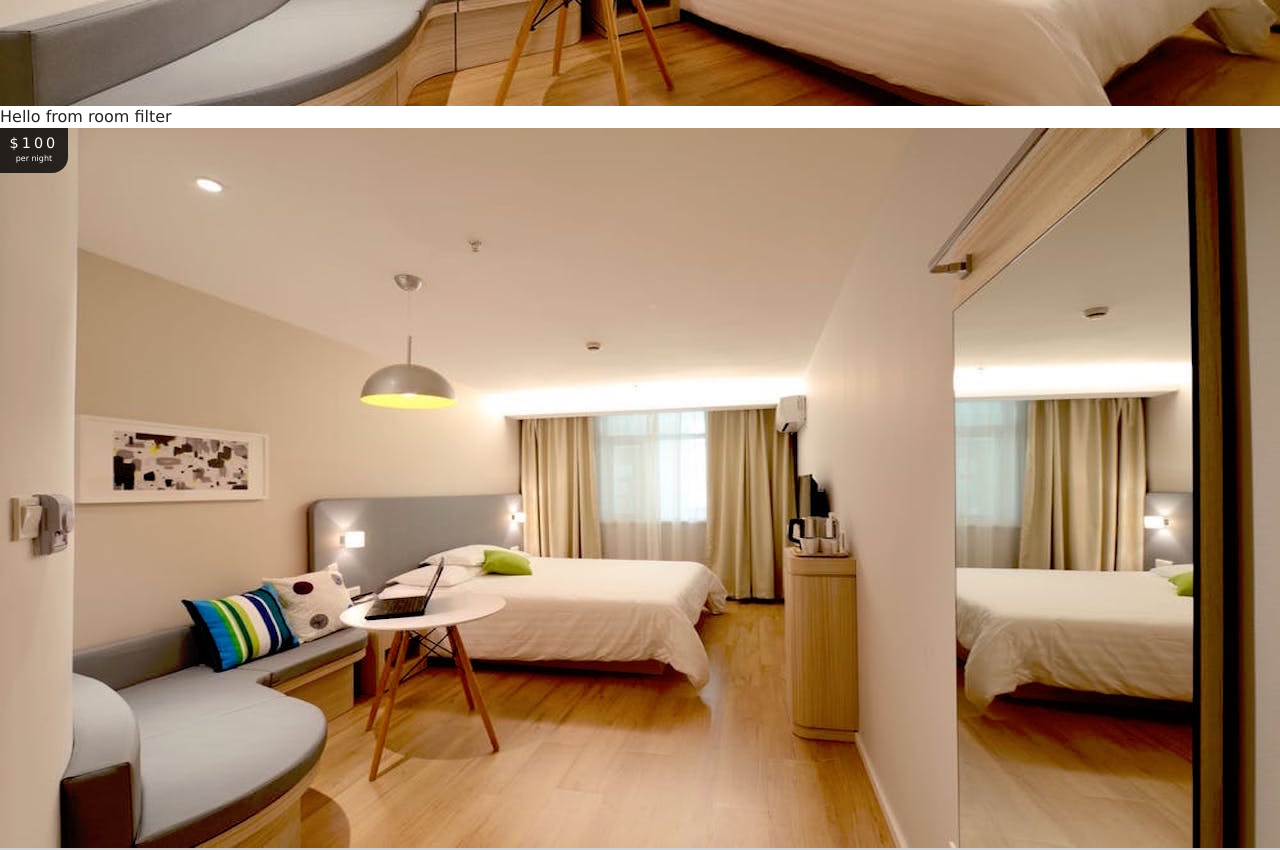
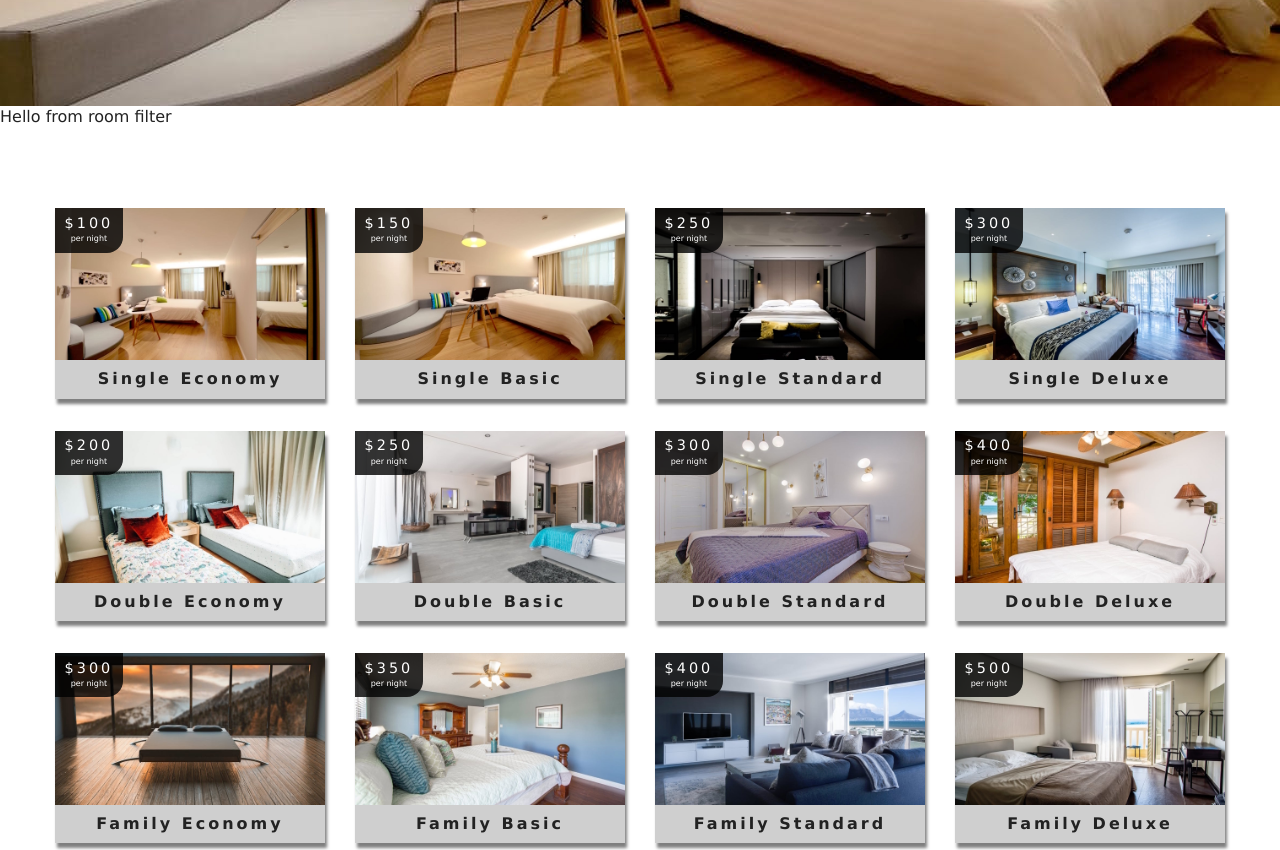
Before and after one commit to ibrahem50/Hotel-Reservation-info, a React (Create React App) app: page /rooms in a window 1280 px wide. Shown: the part 440-1290 px from the top of the page. Built offline with nearby package versions, Linux system fonts and the light colour scheme.

Commit message:
added styles for RoomList

```diff
--- a/src/index.css
+++ b/src/index.css
@@ -532,3 +532,35 @@ h6 {
 
 
 /* end of single room*/
+
+
+/* roomlist */
+
+.roomslist {
+    padding: 5rem 0;
+}
+
+.roomslist-center {
+    width: 80vw;
+    margin: 0 auto;
+    display: grid;
+    grid-template-columns: repeat(auto-fill, minmax(270px, 1fr));
+    grid-row-gap: 2rem;
+    grid-column-gap: 30px;
+}
+
+@media screen and (min-width: 776px) {
+    .roomslist-center {
+        width: 90vw;
+    }
+}
+
+@media screen and (min-width: 992px) {
+    .roomslist-center {
+        width: 95vw;
+        max-width: 1170px;
+    }
+}
+
+
+/* end of roomlist */
```
